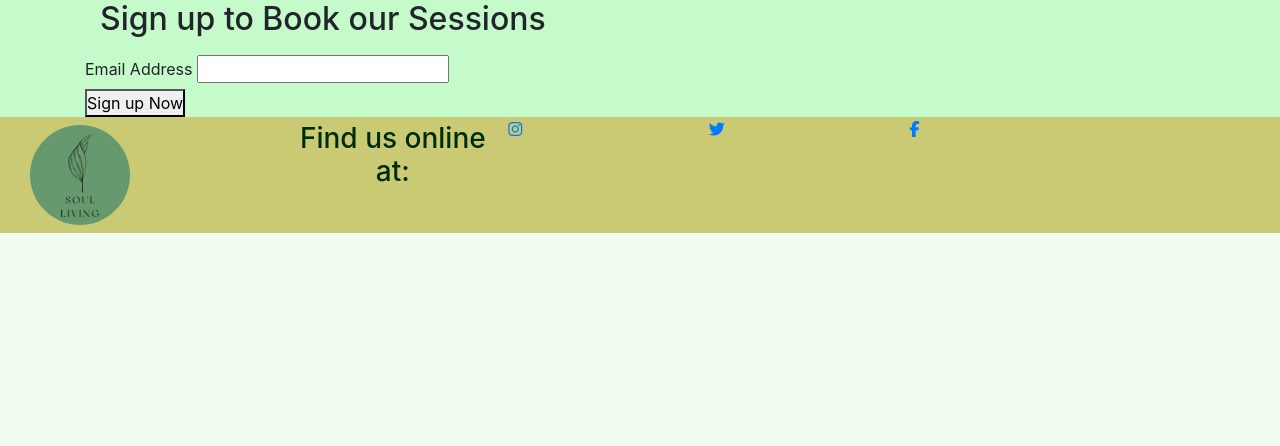
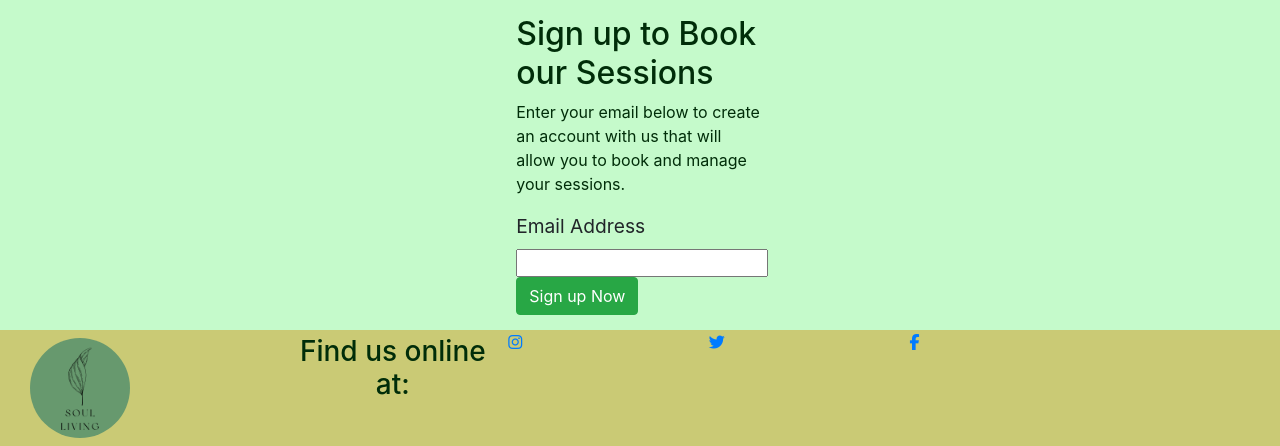
Before and after one commit to tanikairwin/SoulLiving, a Django app: page / in a window 1280 px wide. Shown: the part 1087-1533 px from the top of the page. Before the commit the page ends 1320 px from the top, so only its background shows below. Run offline with Django 4.2, Linux system fonts and the light colour scheme; some libraries are stand-ins or nearby versions.

Commit message:
Adding basic styling to signup section and fixing email input

```diff
--- a/static/CSS/style.css
+++ b/static/CSS/style.css
@@ -64,6 +64,12 @@ body {
 .signUp {
     background-color: #c5facb;
 }
+h2, p {
+    color: #002d09;
+}
+label {
+    font-size: larger;
+}
 
 /* Footer */
 .footer {
--- a/templates/index.html
+++ b/templates/index.html
@@ -114,17 +114,17 @@
 
     <!-- Sign up Section -->
     <div class="container-fluid signUp">
-        <div class="container justify-content-center">
-            <div class="container">
+        <div class="container signup-form" style="padding-top: 15px; padding-bottom: 15px;">
+            <div class="container col-3">
                 <h2>Sign up to Book our Sessions</h2>
-                <p></p>
+                <p>Enter your email below to create an account with us that will allow you to book and manage your sessions.</p>
             </div>
-            <div>
-                <label for="">Email Address</label>
-                <input type="email">
+            <div class="container col-3">
+                <label for="user-email">Email Address</label>
+                <input class="signup-form" type="email" id="user-email">
             </div>
-            <div>
-            <button>Sign up Now</button>
+            <div class="container col-3">
+            <button type="button" class="btn btn-success">Sign up Now</button>
             </div>
         </div>
     </div>
```
